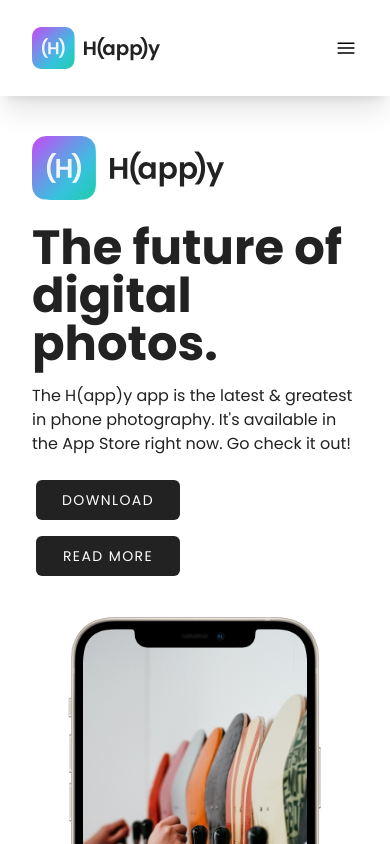
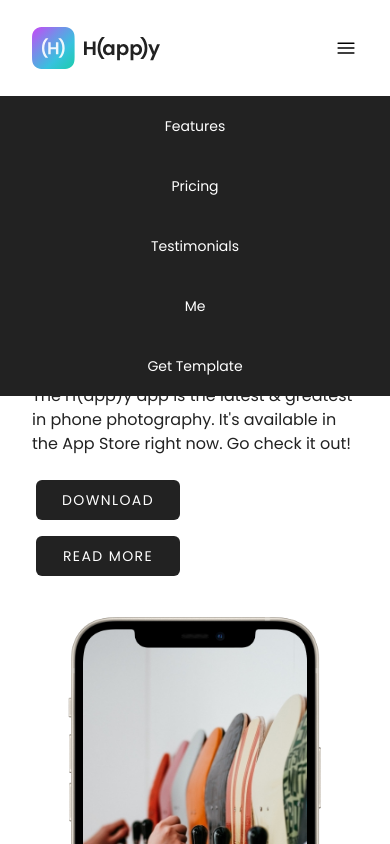
Before and after one commit to enzoulloa/happy, a React (Vite) app: page / in a window 390 px wide. Both pictures are taken after a click on the button 346 px from the left and 48 px from the top of the page. Shown: the top 844 px of the page. Built offline with nearby package versions, Linux system fonts and the light colour scheme.

Commit message:
feat: :sparkles: add nav menu

```diff
--- /dev/null
+++ b/src/components/NavMenu.jsx
@@ -0,0 +1,15 @@
+const NavMenu = () => {
+  return (
+    <div className=' absolute top-full left-0 right-0 w-full '>
+      <div className=' top-0 h-auto bg-secondary text-primary w-auto absolute left-0 right-0 text-center overflow-visible flex flex-col'>
+        <a className=' w-full mx-0 px-4 text-sm align-top no-underline p-5 hover:bg-black' href='#features'>Features</a>
+        <a className=' w-full mx-0 px-4 text-sm align-top no-underline p-5 hover:bg-black' href='#pricing'>Pricing</a>
+        <a className=' w-full mx-0 px-4 text-sm align-top no-underline p-5 hover:bg-black' href='#testimonials'>Testimonials</a>
+        <a className=' w-full mx-0 px-4 text-sm align-top no-underline p-5 hover:bg-black' href='https://www.linkedin.com/in/enzo-ulloa-2639a1194/' target='_blank' rel='noreferrer'>Me</a>
+        <a className=' w-full mx-0 px-4 text-sm align-top no-underline p-5 hover:bg-black' href='https://webflow.com/?r=0' target='_blank' rel='noreferrer'>Get Template</a>
+      </div>
+    </div>
+  )
+}
+
+export default NavMenu
--- a/src/components/Navbar.jsx
+++ b/src/components/Navbar.jsx
@@ -1,14 +1,25 @@
+import { useState } from 'react'
+import NavMenu from './NavMenu'
 import navLogo from '../assets/nav.svg'
 
 const Navbar = () => {
+  const [toggleMenu, setToggleMenu] = useState(false)
+
+  const handleClick = () => {
+    setToggleMenu(!toggleMenu)
+  }
+
   return (
     <nav className='w-full h-24 p-8 flex justify-between items-center shadow-xl fixed z-50 bg-primary lg:hidden left-0 top-0 right-0 bottom-auto m-auto'>
       <a className='w-32 align-middle transition ease-in duration-200' href='#happy'><img src={navLogo} alt='navLogo' /></a>
-      <button id='navButton' aria-label='navButton' className=' cursor-pointer'>
+      <button id='navButton' aria-label='navButton' className=' cursor-pointer' onClick={() => handleClick()}>
         <span className=' text-black'>
           <svg stroke='currentColor' fill='currentColor' strokeWidth='0' viewBox='0 0 512 512' height='24' width='24' xmlns='http://www.w3.org/2000/svg'><path fill='none' strokeLinecap='round' strokeMiterlimit='10' strokeWidth='32' d='M88 152h336M88 256h336M88 360h336' /></svg>
         </span>
       </button>
+      {
+        toggleMenu && <NavMenu />
+      }
     </nav>
   )
 }
```
